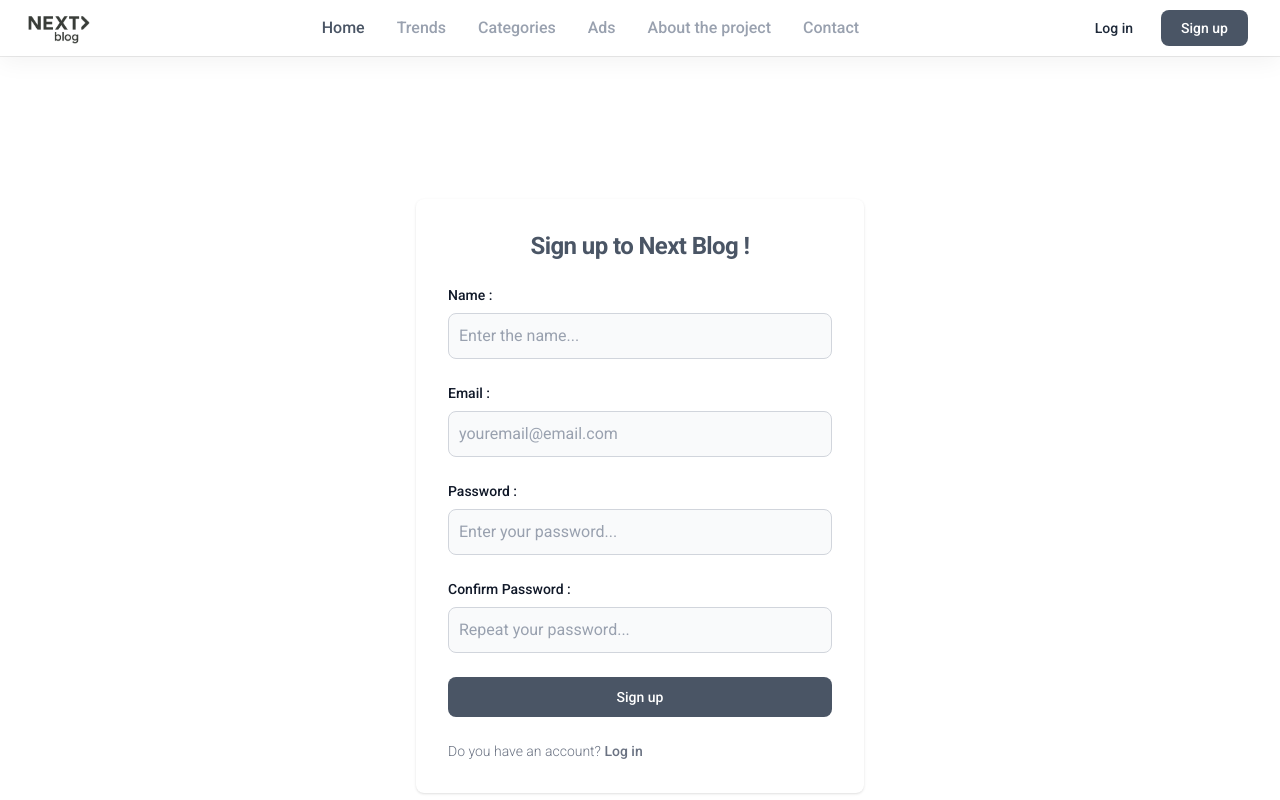
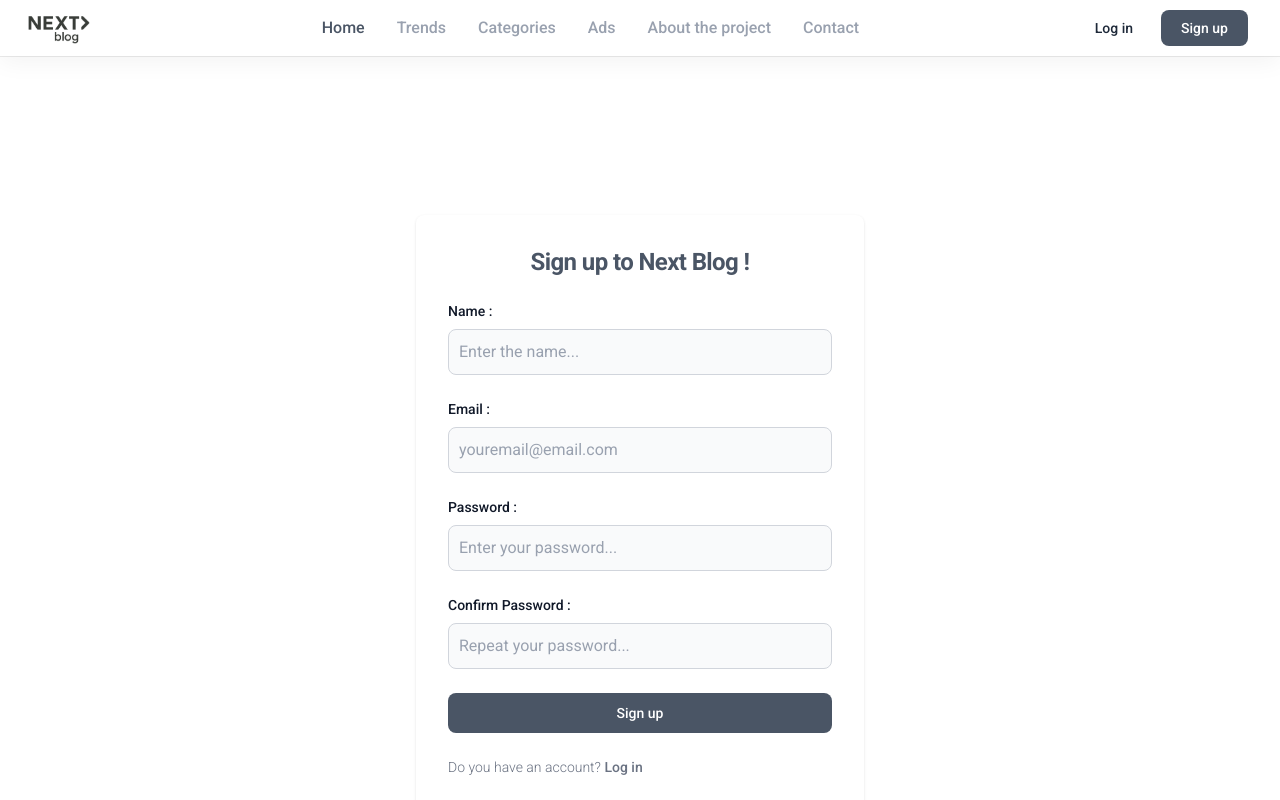
Before and after one commit to hosseinyn/next-blog, a Next.js app: page /signup in a window 1280 px wide. Shown: the top 800 px of the page. Built offline with nearby package versions, Linux system fonts and the light colour scheme; no server answers.

Commit message:
Fix signup page styles

```diff
--- a/app/signup/page.jsx
+++ b/app/signup/page.jsx
@@ -3,7 +3,7 @@
 import Link from "next/link";
 import Image from "next/image";
 import { useState } from "react";
-import { useRouter } from "next/navigation";
+// import { useRouter } from "next/navigation";
 import axios from "axios";
 
 const page = () => {
@@ -15,7 +15,7 @@ const page = () => {
 
   const [showVerify, setShowVerify] = useState(false);
 
-  const router = useRouter();
+  // const router = useRouter();
 
   const handleSignUp = async (e) => {
     e.preventDefault();
@@ -47,7 +47,7 @@ const page = () => {
   return (
     <>
       {!showVerify && (
-        <section className="bg-white mt-10 mb-10">
+        <section className="bg-white mt-14 mb-14">
           <div className="flex flex-col items-center justify-center px-6 py-8 mx-auto md:h-screen lg:py-0">
             <div className="w-full bg-white rounded-lg shadow dark:border md:mt-0 sm:max-w-md xl:p-0">
               <div className="p-6 space-y-4 md:space-y-6 sm:p-8">
```
